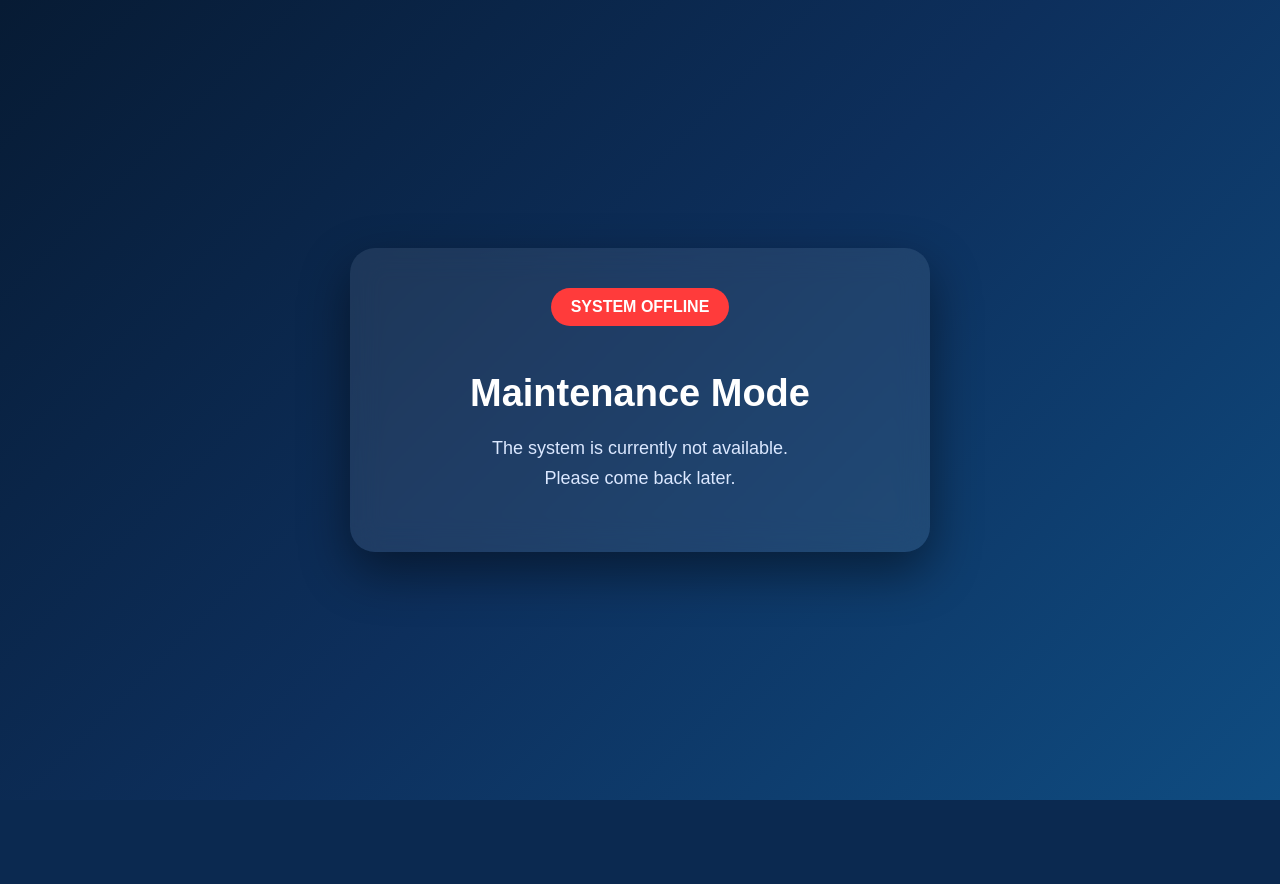
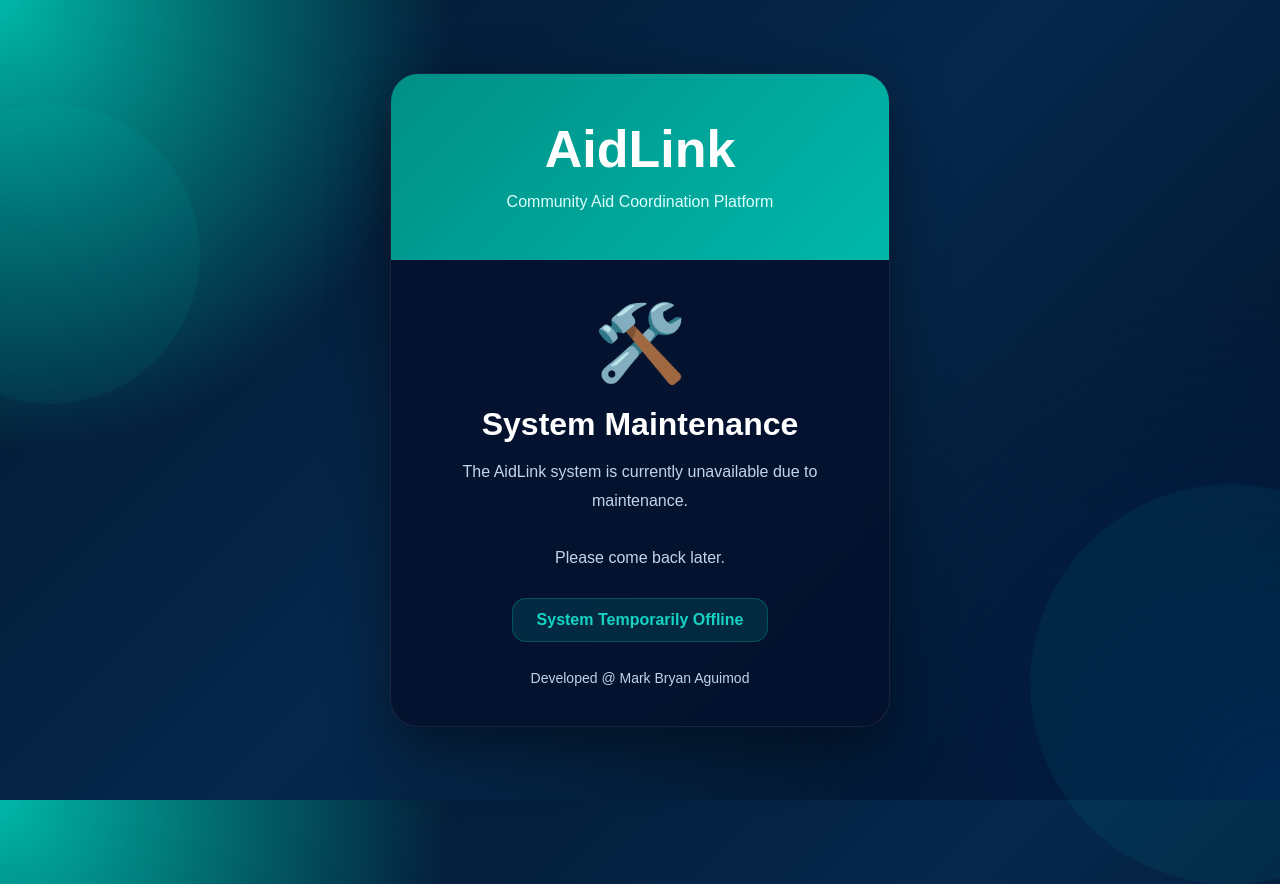
Before and after one commit to renoweebeloy-prog/aidlink-system, a PHP site: page /maintenance.php in a window 1280 px wide; the page is wider, and only the part inside the window is pictured. Before the commit the page ends 800 px from the top of that part, so only its background shows below. Run offline with PHP 8.4, Linux system fonts and the light colour scheme.

Commit message:
Update maintenance.php

```diff
--- a/maintenance.php
+++ b/maintenance.php
@@ -1,74 +1,185 @@
 <?php
+session_start();
 ?>
 
 <!DOCTYPE html>
 <html lang="en">
 <head>
+
 <meta charset="UTF-8">
+
 <meta name="viewport" content="width=device-width, initial-scale=1.0">
-<title>System Maintenance</title>
+
+<title>Maintenance - AidLink</title>
 
 <style>
 
-body{
+*{
     margin:0;
     padding:0;
-    height:100vh;
+    box-sizing:border-box;
+}
+
+body{
+    font-family:Arial,sans-serif;
+    min-height:100vh;
     display:flex;
     justify-content:center;
     align-items:center;
-    font-family:Arial,sans-serif;
-    background:linear-gradient(135deg,#071b34,#0d2f5c,#0f4c81);
-    color:white;
+    overflow:hidden;
+    background:
+    radial-gradient(circle at top left,#00b7a8 0%,transparent 30%),
+    radial-gradient(circle at bottom right,#001d4a 0%,transparent 35%),
+    linear-gradient(135deg,#03152c,#05284d,#021024);
+    position:relative;
 }
 
-.box{
-    width:500px;
-    max-width:90%;
-    padding:40px;
-    border-radius:25px;
-    text-align:center;
-    background:rgba(255,255,255,.08);
-    backdrop-filter:blur(15px);
-    box-shadow:0 20px 50px rgba(0,0,0,.45);
+/* floating circles */
+
+body::before,
+body::after{
+    content:'';
+    position:absolute;
+    border-radius:50%;
+    background:rgba(0,255,220,.05);
+    animation:float 10s infinite ease-in-out;
 }
 
-h1{
-    font-size:38px;
-    margin-bottom:15px;
+body::before{
+    width:300px;
+    height:300px;
+    left:-100px;
+    top:120px;
 }
 
-p{
-    color:#dbe8ff;
-    font-size:18px;
-    line-height:1.7;
+body::after{
+    width:400px;
+    height:400px;
+    right:-150px;
+    bottom:-100px;
+}
+
+@keyframes float{
+    0%{
+        transform:translateY(0px);
+    }
+    50%{
+        transform:translateY(-20px);
+    }
+    100%{
+        transform:translateY(0px);
+    }
+}
+
+.maintenance-card{
+    width:500px;
+    max-width:92%;
+    background:rgba(5,16,45,.88);
+    border-radius:28px;
+    overflow:hidden;
+    display:flex;
+    flex-direction:column;
+    box-shadow:0 20px 60px rgba(0,0,0,.45);
+    border:1px solid rgba(255,255,255,.08);
+    backdrop-filter:blur(10px);
+}
+
+.top-section{
+    background:linear-gradient(135deg,#008f86,#00b8aa);
+    padding:45px 35px;
+    text-align:center;
+}
+
+.top-section h1{
+    color:white;
+    font-size:52px;
+    font-weight:800;
+    margin-bottom:10px;
+}
+
+.top-section p{
+    color:#dff;
+    line-height:1.6;
+}
+
+.bottom-section{
+    padding:40px;
+    text-align:center;
+}
+
+.icon{
+    font-size:75px;
+    margin-bottom:18px;
+}
+
+.bottom-section h2{
+    color:white;
+    margin-bottom:15px;
+    font-size:32px;
+}
+
+.bottom-section p{
+    color:#c4d3eb;
+    line-height:1.8;
+    margin-bottom:25px;
 }
 
 .status{
     display:inline-block;
-    padding:10px 20px;
-    border-radius:50px;
-    background:#ff3b3b;
-    margin-bottom:20px;
+    padding:12px 24px;
+    border-radius:14px;
+    background:rgba(0,255,220,.1);
+    color:#13d3c3;
     font-weight:bold;
+    border:1px solid rgba(0,255,220,.2);
+}
+
+.dev-text{
+    margin-top:28px;
+    color:#d7e6ff;
+    font-size:14px;
+    opacity:.9;
 }
 
 </style>
+
 </head>
+
 <body>
 
-<div class="box">
+<div class="maintenance-card">
 
-    <div class="status">
-        SYSTEM OFFLINE
+    <div class="top-section">
+
+        <h1>AidLink</h1>
+
+        <p>
+            Community Aid Coordination Platform
+        </p>
+
     </div>
 
-    <h1>Maintenance Mode</h1>
+    <div class="bottom-section">
 
-    <p>
-        The system is currently not available.<br>
-        Please come back later.
-    </p>
+        <div class="icon">🛠️</div>
+
+        <h2>System Maintenance</h2>
+
+        <p>
+            The AidLink system is currently unavailable due to maintenance.
+            <br><br>
+            Please come back later.
+        </p>
+
+        <div class="status">
+            System Temporarily Offline
+        </div>
+
+        <div class="dev-text">
+            Developed @ Mark Bryan Aguimod
+        </div>
+
+    </div>
 
 </div>
 
```
